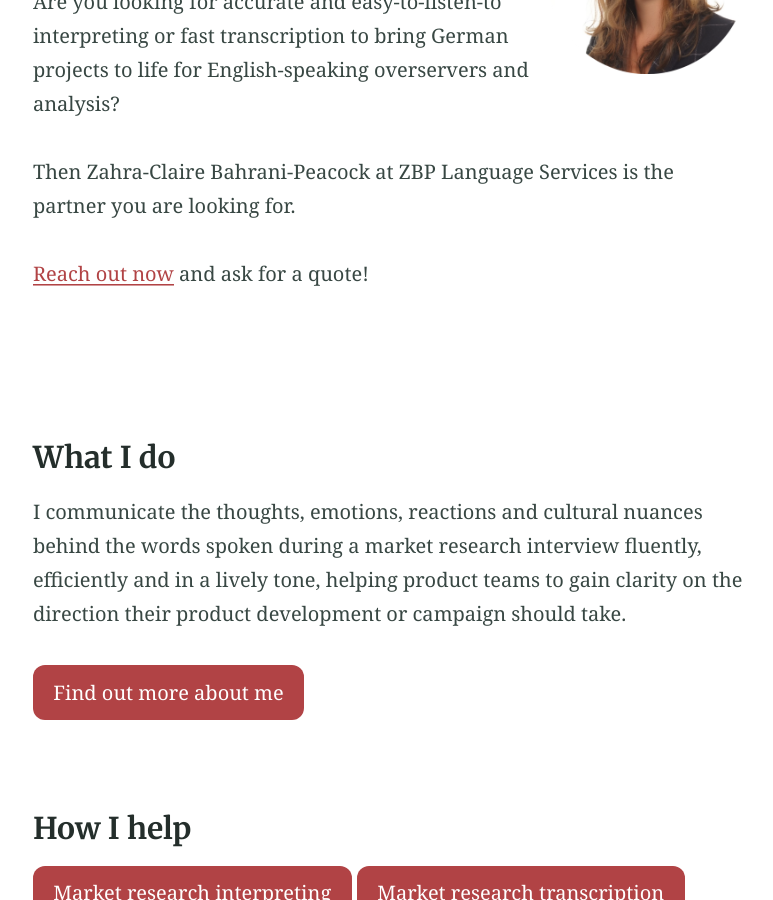
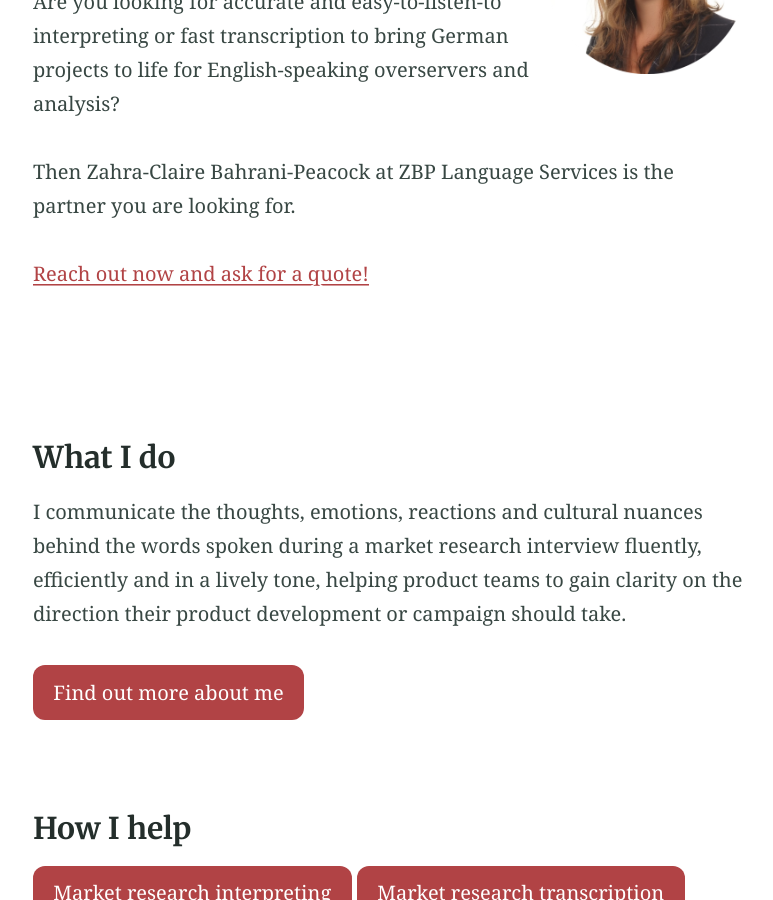
Before and after one commit to Website-2/zbp-language-services.github.io, a Jekyll site: the page built from index.md, in a window 1280 px wide and 900 px high, scrolled down 662 px. Shown: the whole window, without its empty margins (250-1023 px from the left). Built offline with Jekyll 4.4.1, drawn with Linux system fonts in a browser that asks for light colours; some of the changed lines change nothing that is shown.

Commit message:
Text update

```diff
--- a/index.md
+++ b/index.md
@@ -11,7 +11,7 @@
 Are you involved in international medical or consumer qualitative market research projects?<br><br>
 Are you looking for accurate and easy-to-listen-to interpreting or fast transcription to bring German projects to life for English-speaking overservers and analysis?<br><br>
 Then Zahra-Claire Bahrani-Peacock at ZBP Language Services is the partner you are looking for.<br><br>
-[Reach out now](/contact/ "Reach out now") and ask for a quote!<br><br><br><br>
+[Reach out now and ask for a quote!](/contact/ "Reach out now and ask for a quote!")<br><br><br><br>
 ### What I do
 
 I communicate the thoughts, emotions, reactions and cultural nuances behind the words spoken during a market research interview fluently, efficiently and in a lively tone, helping product teams to gain clarity on the direction their product development or campaign should take.<br><br>
```
